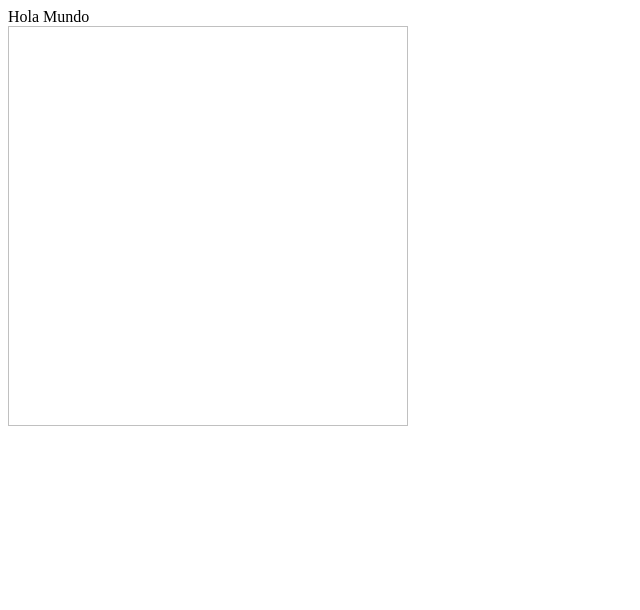
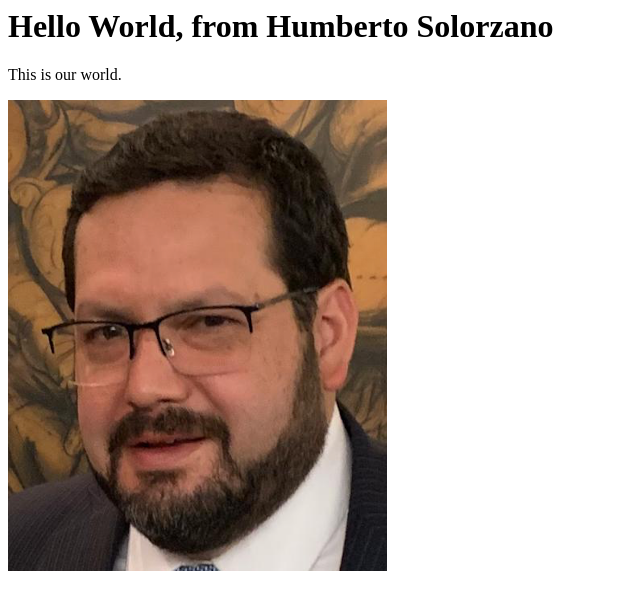
Before and after one commit to HumbertoSol/lykoneano.com, a plain HTML site: page index.html in a window 1280 px wide. Shown: the whole page, without its empty margins (0-640 px from the left). Drawn offline with Linux system fonts and the light colour scheme.

Commit message:
Update index.html

```diff
--- a/index.html
+++ b/index.html
@@ -1,7 +1,13 @@
 <html>
-</h1> Hola Mundo </h1>
-<div>
-    <img scr="mundo.jpg" height="400" width="400">
-</div>
+  <head>
+  <title></title>
+</head>
+
+<body>
+  <h1>Hello World, from Humberto Solorzano</h1>
+  <p>This is our world.</p>
+  <img src="hsj.JPG" alt="" width="30%" height="60%"/>
+</body>
+
 
 </html>
```
